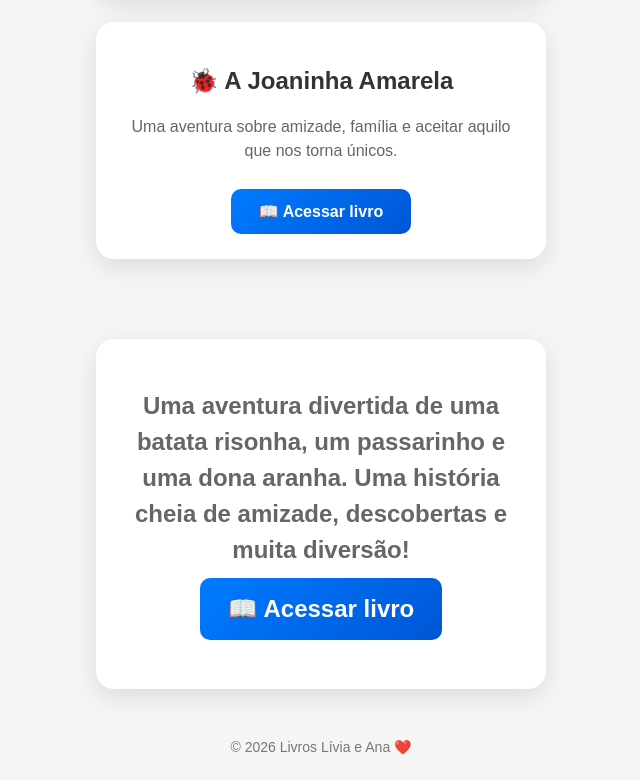
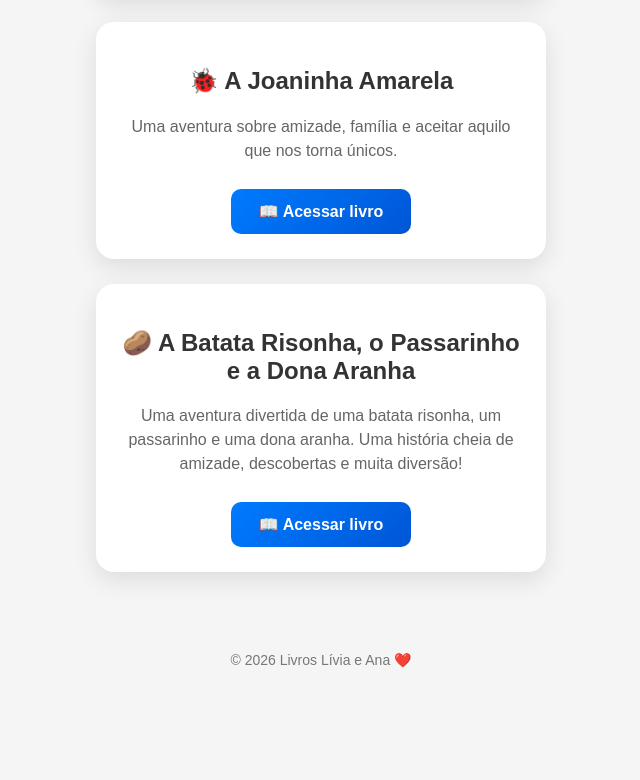
Before and after one commit to danilogutierres/Meu-site, a plain HTML site: page index.html in a window 1280 px wide. Shown: the part 474-1254 px from the top of the page, without its empty margins (319-959 px from the left). After the commit the page ends 1167 px from the top, so only its background shows below. Drawn offline with Linux system fonts and the light colour scheme.

Commit message:
Add new book section for 'A Batata Risonha'
Added a new book section for 'A Batata Risonha, o Passarinho e a Dona Aranha' with description and link.

```diff
--- a/index.html
+++ b/index.html
@@ -245,6 +245,8 @@
     <div class="livros">
 
 
+        <!-- LIVRO 1 -->
+
         <div class="livro">
 
             <h2>🐔 A Galinha e o Pintinho Azulzinho</h2>
@@ -265,6 +267,8 @@
         </div>
 
 
+        <!-- LIVRO 2 -->
+
         <div class="livro">
 
             <h2>🐞 A Joaninha Amarela</h2>
@@ -280,23 +284,26 @@
 
                 📖 Acessar livro
 
-
             </a>
 
         </div>
 
 
-    </div>
+        <!-- LIVRO 3 -->
 
-<div class="livro">
+        <div class="livro">
 
-            <h2 🥔 A Batata Risonha o Passarinho e a Dona Aranha </h3>
+            <h2>🥔 A Batata Risonha, o Passarinho e a Dona Aranha</h2>
 
-            <p>Uma aventura divertida de uma batata risonha, um passarinho e uma dona aranha.
-Uma história cheia de amizade, descobertas e muita diversão!
+            <p>
+                Uma aventura divertida de uma batata risonha,
+                um passarinho e uma dona aranha.
+                Uma história cheia de amizade,
+                descobertas e muita diversão!
+            </p>
 
             <a class="botao"
-               href=A_Batata_Risonha_o_Passarinho_e_a_Dona_Aranha.pdf"
+               href="A_Batata_Risonha_o_Passarinho_e_a_Dona_Aranha.pdf"
                target="_blank">
 
                 📖 Acessar livro
@@ -307,6 +314,12 @@ Uma história cheia de amizade, descobertas e muita diversão!
 
 
     </div>
+
+
+    <!-- =========================
+         RODAPÉ
+    ========================= -->
+
     <footer>
 
         © 2026 Livros Lívia e Ana ❤️
```
